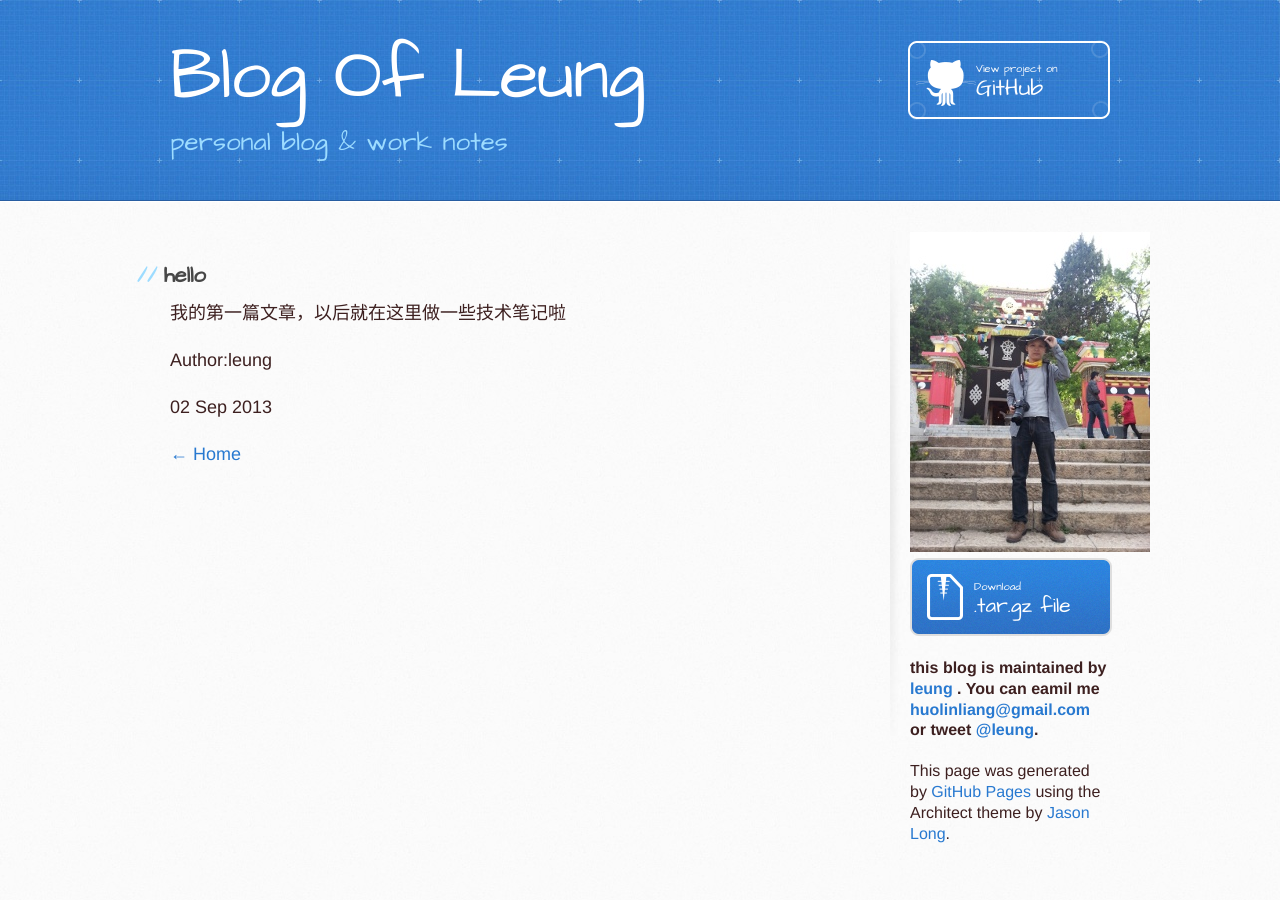
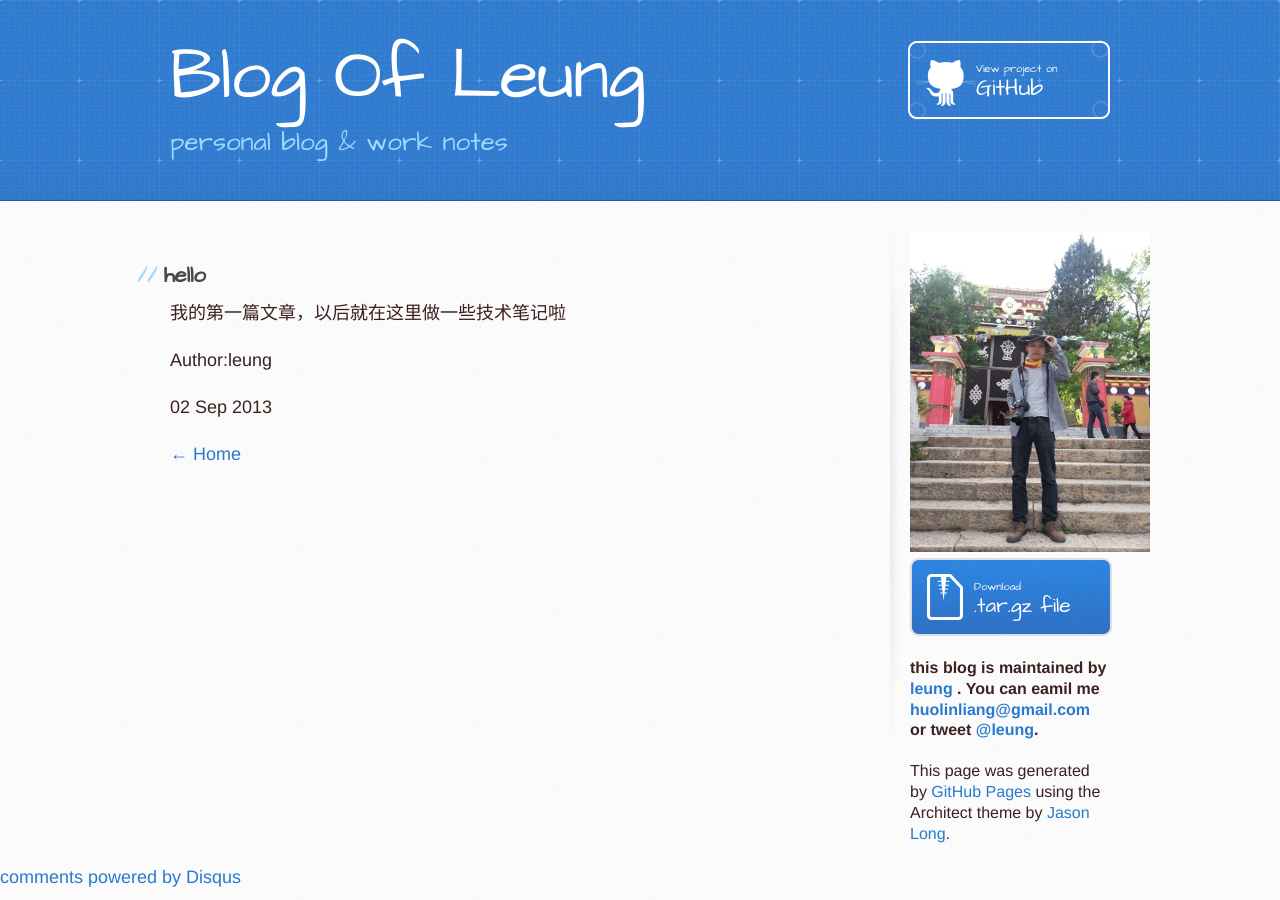
Before and after one commit to huolinliang/blog_leung, a Jekyll site: the page built from _posts/2013-09-02-hello.html, in a window 1280 px wide. Built offline with Jekyll 4.4.1, drawn with Linux system fonts in a browser that asks for light colours; Markdown is read by kramdown in place of the engine named in the settings; comment, search, counter and statistics services are not loaded; some of the changed lines change nothing that is shown.

Commit message:
try add disqus comment system

```diff
--- a/_layouts/default.html
+++ b/_layouts/default.html
@@ -48,6 +48,20 @@
       </div>
     </div>
 
+<div id="disqus_thread"></div>
+<script type="text/javascript">
+    /* * * CONFIGURATION VARIABLES: EDIT BEFORE PASTING INTO YOUR WEBPAGE * * */
+    var disqus_shortname = 'blogofleung'; // required: replace example with your forum shortname
+
+    /* * * DON'T EDIT BELOW THIS LINE * * */
+    (function() {
+        var dsq = document.createElement('script'); dsq.type = 'text/javascript'; dsq.async = true;
+        dsq.src = '//' + disqus_shortname + '.disqus.com/embed.js';
+        (document.getElementsByTagName('head')[0] || document.getElementsByTagName('body')[0]).appendChild(dsq);
+    })();
+</script>
+<noscript>Please enable JavaScript to view the <a href="http://disqus.com/?ref_noscript">comments powered by Disqus.</a></noscript>
+<a href="http://disqus.com" class="dsq-brlink">comments powered by <span class="logo-disqus">Disqus</span></a>
 
   </body>
 </html>
```
